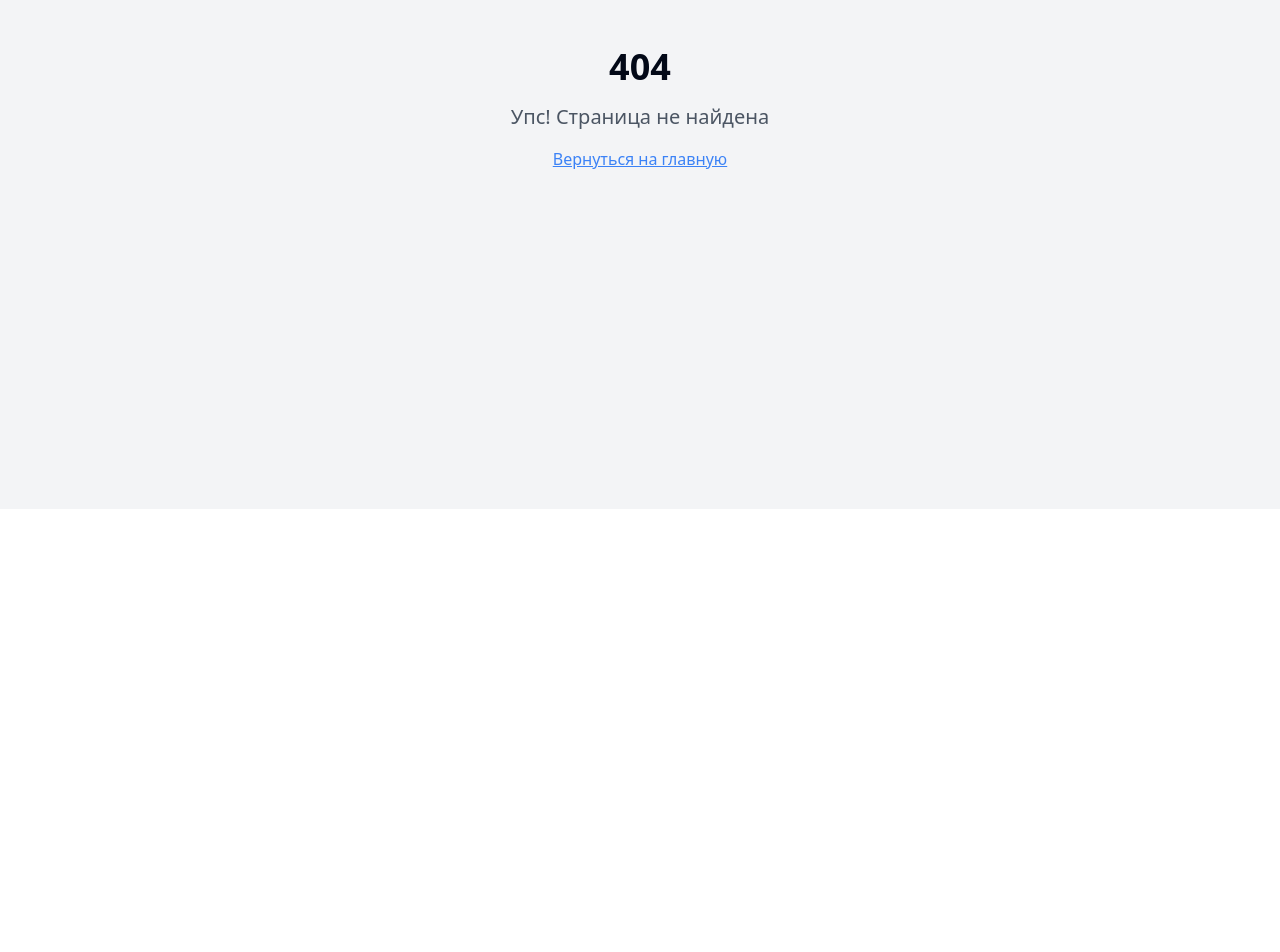
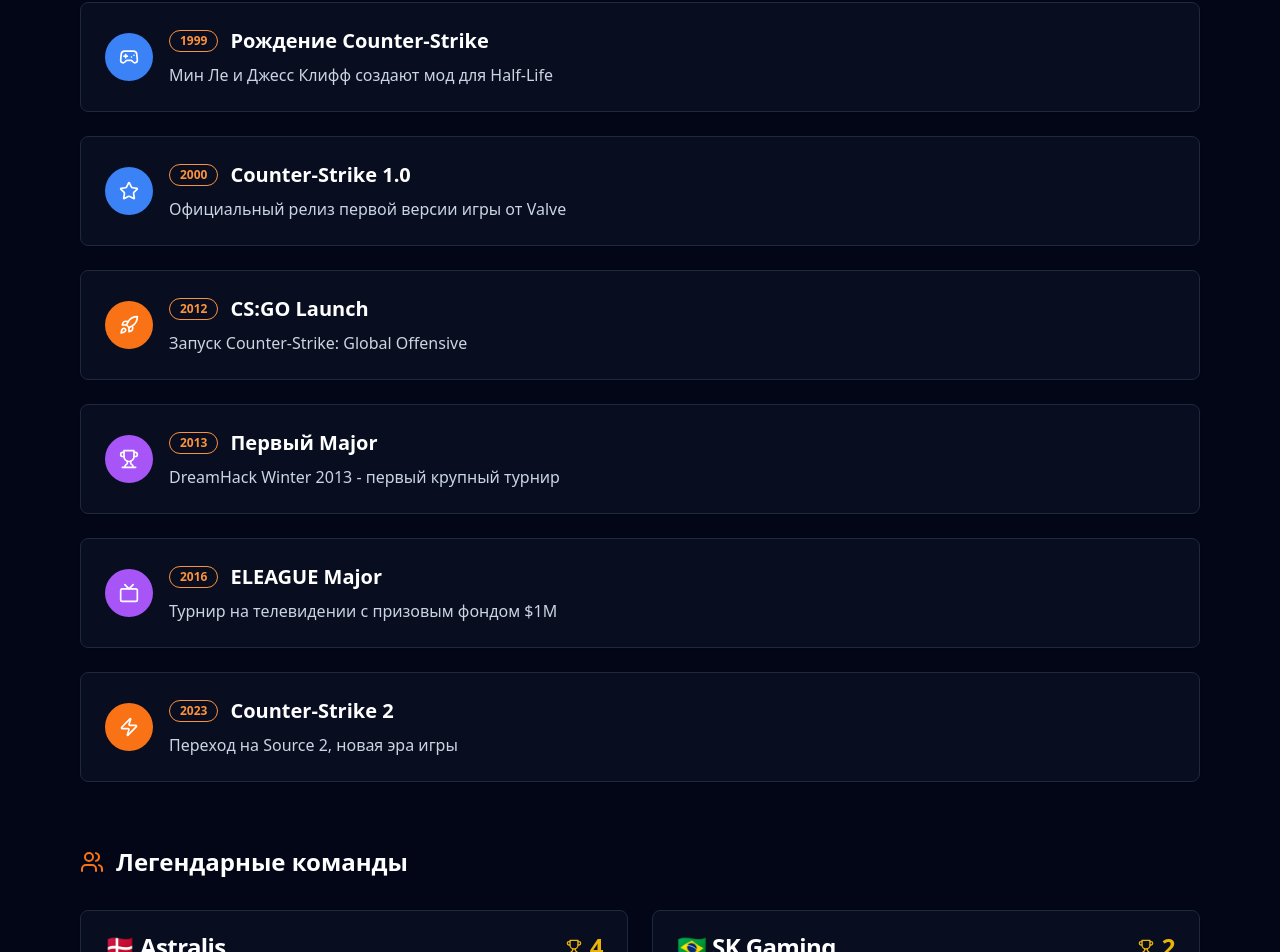
Before and after one commit to arseniynov/cs2-website-1, a React (Vite) app: page /history in a window 1280 px wide. Before the commit this address had no page. Shown: the part 291-1243 px from the top of the page. Before the commit the page ends 800 px from the top, so only its background shows below. Built offline with nearby package versions, Linux system fonts and the light colour scheme.

Commit message:
feat: добавить страницу с историей

```diff
--- a/src/App.tsx
+++ b/src/App.tsx
@@ -5,6 +5,7 @@ import { QueryClient, QueryClientProvider } from "@tanstack/react-query";
 import { BrowserRouter, Routes, Route } from "react-router-dom";
 import Index from "./pages/Index";
 import News from "./pages/News";
+import History from "./pages/History";
 import NotFound from "./pages/NotFound";
 
 const queryClient = new QueryClient();
@@ -18,6 +19,7 @@ const App = () => (
         <Routes>
           <Route path="/" element={<Index />} />
           <Route path="/news" element={<News />} />
+          <Route path="/history" element={<History />} />
           {/* ADD ALL CUSTOM ROUTES ABOVE THE CATCH-ALL "*" ROUTE */}
           <Route path="*" element={<NotFound />} />
         </Routes>
--- /dev/null
+++ b/src/pages/History.tsx
@@ -0,0 +1,230 @@
+import Navigation from "@/components/Navigation";
+import { Card, CardContent, CardHeader, CardTitle } from "@/components/ui/card";
+import { Badge } from "@/components/ui/badge";
+import Icon from "@/components/ui/icon";
+
+const History = () => {
+  const timelineEvents = [
+    {
+      year: "1999",
+      title: "Рождение Counter-Strike",
+      description: "Мин Ле и Джесс Клифф создают мод для Half-Life",
+      type: "release",
+      icon: "Gamepad2",
+    },
+    {
+      year: "2000",
+      title: "Counter-Strike 1.0",
+      description: "Официальный релиз первой версии игры от Valve",
+      type: "release",
+      icon: "Star",
+    },
+    {
+      year: "2012",
+      title: "CS:GO Launch",
+      description: "Запуск Counter-Strike: Global Offensive",
+      type: "major",
+      icon: "Rocket",
+    },
+    {
+      year: "2013",
+      title: "Первый Major",
+      description: "DreamHack Winter 2013 - первый крупный турнир",
+      type: "esports",
+      icon: "Trophy",
+    },
+    {
+      year: "2016",
+      title: "ELEAGUE Major",
+      description: "Турнир на телевидении с призовым фондом $1M",
+      type: "esports",
+      icon: "Tv",
+    },
+    {
+      year: "2023",
+      title: "Counter-Strike 2",
+      description: "Переход на Source 2, новая эра игры",
+      type: "major",
+      icon: "Zap",
+    },
+  ];
+
+  const legendaryTeams = [
+    { name: "Astralis", country: "🇩🇰", majors: 4, era: "2017-2019" },
+    { name: "SK Gaming", country: "🇧🇷", majors: 2, era: "2016-2017" },
+    { name: "Fnatic", country: "🇸🇪", majors: 3, era: "2013-2015" },
+    { name: "NAVI", country: "🇺🇦", majors: 2, era: "2021-2022" },
+  ];
+
+  const getTypeColor = (type: string) => {
+    switch (type) {
+      case "release":
+        return "bg-blue-500";
+      case "major":
+        return "bg-orange-500";
+      case "esports":
+        return "bg-purple-500";
+      default:
+        return "bg-gray-500";
+    }
+  };
+
+  return (
+    <div className="min-h-screen bg-slate-950">
+      <Navigation />
+
+      <div className="max-w-6xl mx-auto px-4 py-8">
+        {/* Header */}
+        <div className="text-center mb-12">
+          <h1 className="text-4xl font-bold text-white mb-4 font-oswald">
+            История Counter-Strike
+          </h1>
+          <p className="text-xl text-slate-400 max-w-3xl mx-auto">
+            От простого мода до главной киберспортивной дисциплины мира
+          </p>
+        </div>
+
+        {/* Timeline */}
+        <div className="mb-16">
+          <h2 className="text-2xl font-bold text-white mb-8 flex items-center">
+            <Icon name="Clock" size={24} className="mr-3 text-orange-500" />
+            Хронология развития
+          </h2>
+
+          <div className="space-y-6">
+            {timelineEvents.map((event, index) => (
+              <Card
+                key={index}
+                className="bg-slate-900/50 border-slate-800 hover:bg-slate-900/70 transition-colors"
+              >
+                <CardContent className="p-6">
+                  <div className="flex items-center gap-4">
+                    <div
+                      className={`w-12 h-12 rounded-full ${getTypeColor(event.type)} flex items-center justify-center`}
+                    >
+                      <Icon
+                        name={event.icon as any}
+                        size={20}
+                        className="text-white"
+                      />
+                    </div>
+                    <div className="flex-1">
+                      <div className="flex items-center gap-3 mb-2">
+                        <Badge
+                          variant="outline"
+                          className="text-orange-400 border-orange-400"
+                        >
+                          {event.year}
+                        </Badge>
+                        <h3 className="text-xl font-semibold text-white">
+                          {event.title}
+                        </h3>
+                      </div>
+                      <p className="text-slate-300">{event.description}</p>
+                    </div>
+                  </div>
+                </CardContent>
+              </Card>
+            ))}
+          </div>
+        </div>
+
+        {/* Legendary Teams */}
+        <div className="mb-16">
+          <h2 className="text-2xl font-bold text-white mb-8 flex items-center">
+            <Icon name="Users" size={24} className="mr-3 text-orange-500" />
+            Легендарные команды
+          </h2>
+
+          <div className="grid md:grid-cols-2 gap-6">
+            {legendaryTeams.map((team, index) => (
+              <Card
+                key={index}
+                className="bg-slate-900/50 border-slate-800 hover:bg-slate-900/70 transition-colors"
+              >
+                <CardHeader>
+                  <CardTitle className="text-white flex items-center justify-between">
+                    <span className="flex items-center gap-2">
+                      {team.country} {team.name}
+                    </span>
+                    <div className="flex items-center gap-2">
+                      <Icon
+                        name="Trophy"
+                        size={16}
+                        className="text-yellow-500"
+                      />
+                      <span className="text-yellow-500">{team.majors}</span>
+                    </div>
+                  </CardTitle>
+                </CardHeader>
+                <CardContent>
+                  <p className="text-slate-300">
+                    Эра доминирования: {team.era}
+                  </p>
+                </CardContent>
+              </Card>
+            ))}
+          </div>
+        </div>
+
+        {/* Major Updates */}
+        <div>
+          <h2 className="text-2xl font-bold text-white mb-8 flex items-center">
+            <Icon name="Download" size={24} className="mr-3 text-orange-500" />
+            Ключевые обновления
+          </h2>
+
+          <div className="grid md:grid-cols-3 gap-6">
+            <Card className="bg-slate-900/50 border-slate-800">
+              <CardHeader>
+                <CardTitle className="text-white flex items-center gap-2">
+                  <Icon name="Map" size={20} className="text-orange-500" />
+                  Новые карты
+                </CardTitle>
+              </CardHeader>
+              <CardContent>
+                <p className="text-slate-300">
+                  Mirage, Cache, Overpass и другие культовые арены
+                </p>
+              </CardContent>
+            </Card>
+
+            <Card className="bg-slate-900/50 border-slate-800">
+              <CardHeader>
+                <CardTitle className="text-white flex items-center gap-2">
+                  <Icon
+                    name="Crosshair"
+                    size={20}
+                    className="text-orange-500"
+                  />
+                  Баланс оружия
+                </CardTitle>
+              </CardHeader>
+              <CardContent>
+                <p className="text-slate-300">
+                  Постоянные изменения урона, отдачи и экономики
+                </p>
+              </CardContent>
+            </Card>
+
+            <Card className="bg-slate-900/50 border-slate-800">
+              <CardHeader>
+                <CardTitle className="text-white flex items-center gap-2">
+                  <Icon name="Palette" size={20} className="text-orange-500" />
+                  Скины и операции
+                </CardTitle>
+              </CardHeader>
+              <CardContent>
+                <p className="text-slate-300">
+                  Система кейсов и сезонные операции с 2013 года
+                </p>
+              </CardContent>
+            </Card>
+          </div>
+        </div>
+      </div>
+    </div>
+  );
+};
+
+export default History;
```
